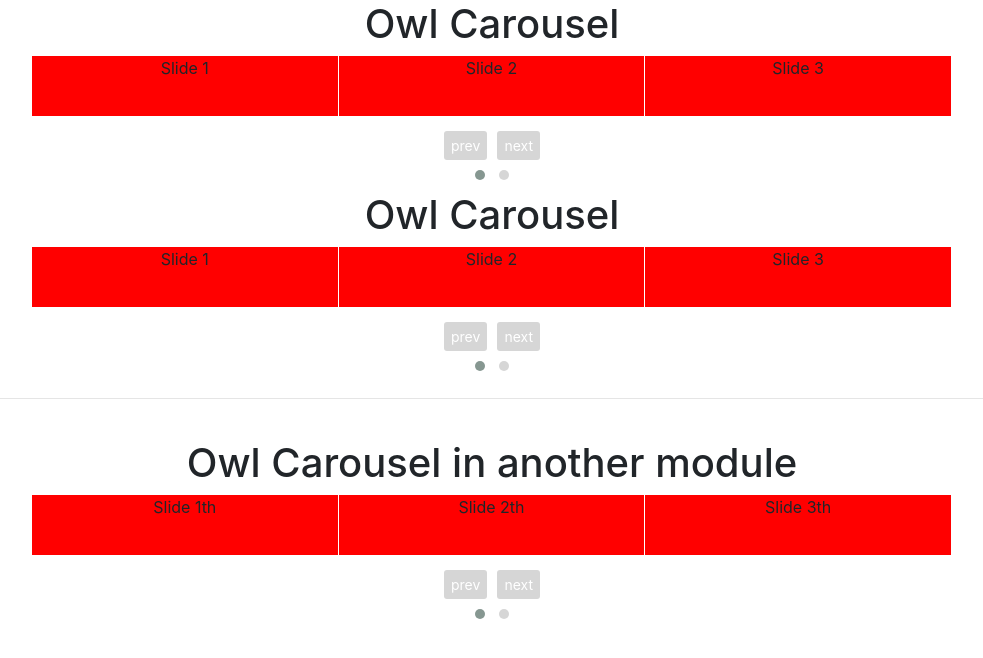
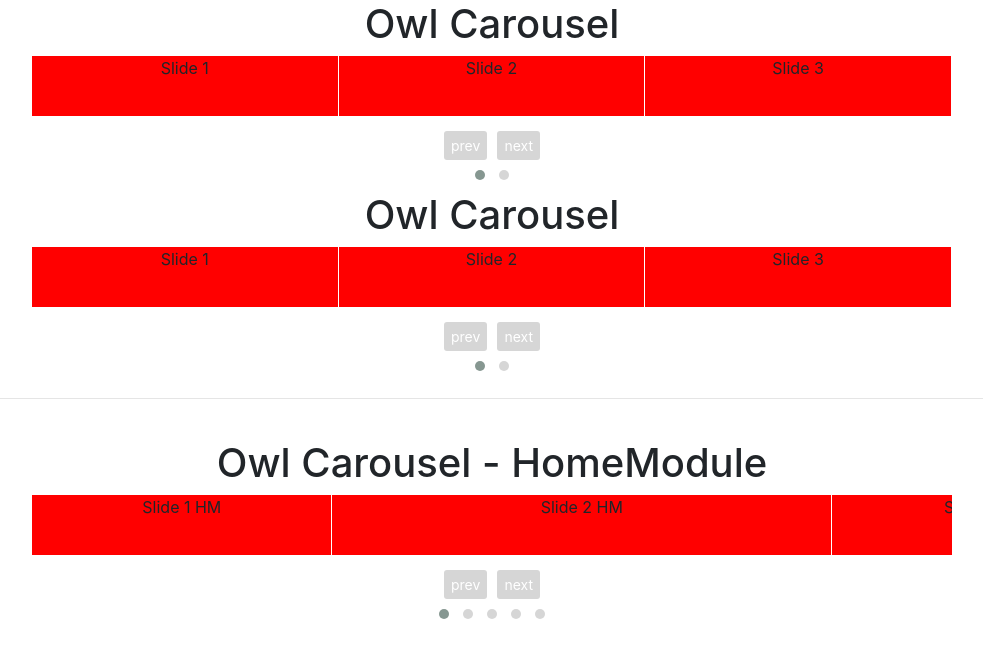
Before and after one commit to vitalii-andriiovskyi/ngx-owl-carousel-o, an Angular app: page / in a window 1280 px wide. Shown: the top 658 px of the page, without its empty margins (148-1131 px from the left). Built offline with nearby package versions, Linux system fonts and the light colour scheme; what @nrwl/nx would draw is missing.

Commit message:
customize HomeComponent. project=demo-owl-carousel

```diff
--- a/apps/demo-owl-carousel/src/app/home/home.component.html
+++ b/apps/demo-owl-carousel/src/app/home/home.component.html
@@ -1,6 +1,6 @@
 <hr><br>
 <div style="text-align:center">
-  <h1>Owl Carousel in another module</h1>
+  <h1>Owl Carousel - HomeModule</h1>
 </div>
 <div class="container">
   <div class="row">
@@ -9,7 +9,7 @@
       <owl-carousel-o [options]="customOptions">
 
         <ng-container *ngFor="let item of carouselData">
-          <ng-template carouselSlide>
+          <ng-template carouselSlide [width]="item.width">
             <div class="slider">
               <p>{{item.text}}</p>
 
--- a/apps/demo-owl-carousel/src/app/home/home.component.ts
+++ b/apps/demo-owl-carousel/src/app/home/home.component.ts
@@ -1,4 +1,4 @@
-import { Component, OnInit, ElementRef } from '@angular/core';
+import { Component, OnInit } from '@angular/core';
 import { CarouselData } from '../app.component';
 
 @Component({
@@ -8,11 +8,11 @@ import { CarouselData } from '../app.component';
 })
 export class HomeComponent implements OnInit {
   carouselData: CarouselData[] = [
-    { text: 'Slide 1th', dataMerge: 2, width: 300, dotContent: 'text1'},
-    { text: 'Slide 2th', dataMerge: 1, width: 500, dotContent: 'text2'},
-    { text: 'Slide 3th', dataMerge: 3, dotContent: 'text3'},
-    { text: 'Slide 4th', width: 450, dotContent: 'text4'},
-    { text: 'Slide 5th', dataMerge: 2, dotContent: 'text5'},
+    { text: 'Slide 1 HM', dataMerge: 2, width: 300, dotContent: 'text1'},
+    { text: 'Slide 2 HM', dataMerge: 1, width: 500, dotContent: 'text2'},
+    { text: 'Slide 3 HM', dataMerge: 3, dotContent: 'text3'},
+    { text: 'Slide 4 HM', width: 450, dotContent: 'text4'},
+    { text: 'Slide 5 HM', dataMerge: 2, dotContent: 'text5'},
     // { text: 'Slide 6', dotContent: 'text5'},
     // { text: 'Slide 7', dotContent: 'text5'},
     // { text: 'Slide 8', dotContent: 'text5'},
@@ -25,16 +25,16 @@ export class HomeComponent implements OnInit {
 
 
   customOptions: any = {
-    // autoWidth: true,
+    autoWidth: true,
     loop: true,
     // items: '10',
     // margin: 10,
     // slideBy: 'page',
     // merge: true,
     // autoplay: true,
-    autoplayTimeout: 5000,
+    // autoplayTimeout: 5000,
     // autoplayHoverPause: true,
-		autoplaySpeed: 4000,
+		// autoplaySpeed: 4000,
     dotsSpeed: 500,
     // dots: false,
     // dotsData: true,
@@ -64,12 +64,9 @@ export class HomeComponent implements OnInit {
     // stagePadding: 40,
     nav: true
   }
-  constructor(private el: ElementRef) { }
+  constructor() { }
 
-  ngOnInit() {
-    console.log(this.el.nativeElement.clientWidth);
-    console.log('HomeComponent');
-  }
+  ngOnInit() { }
 
 
 }
```
